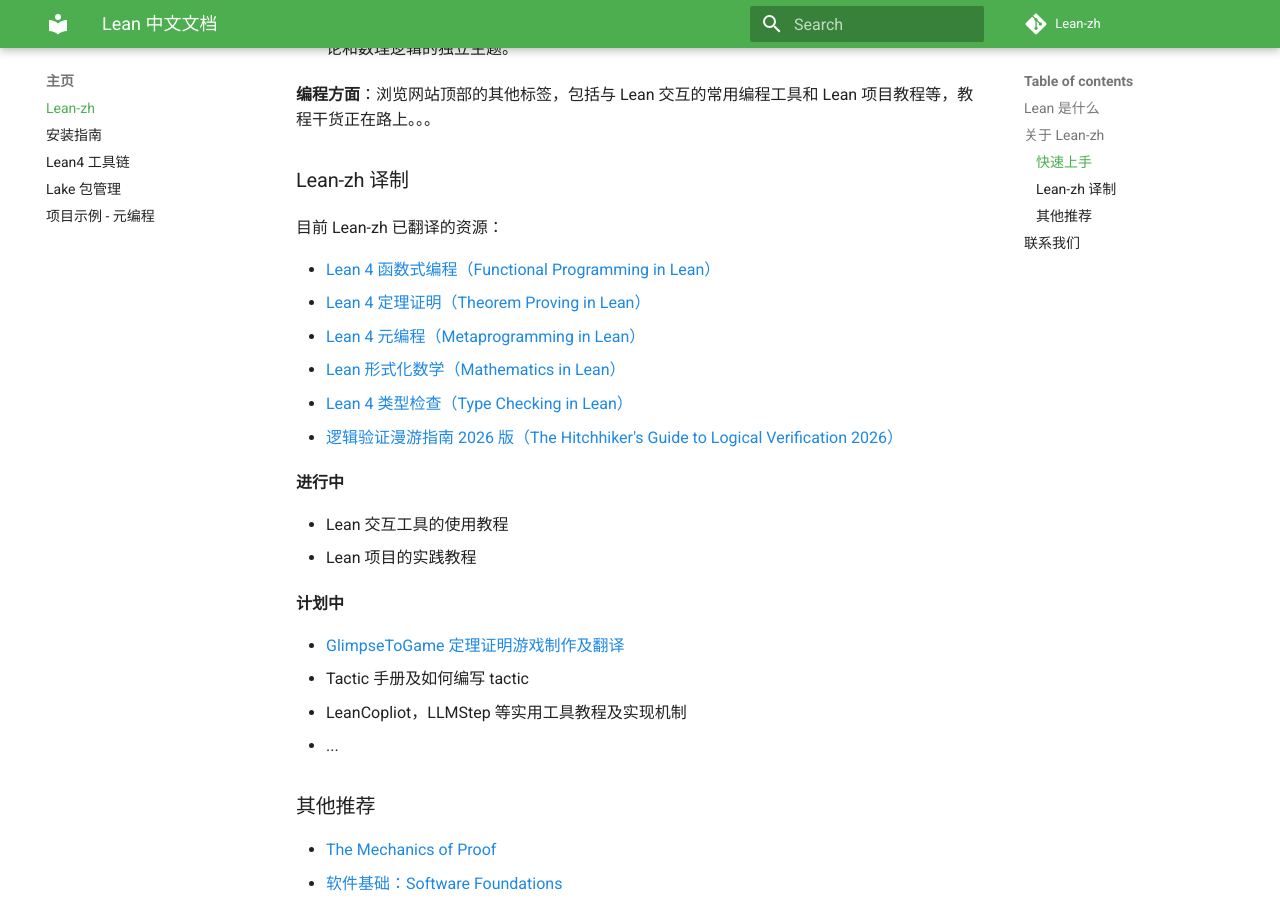
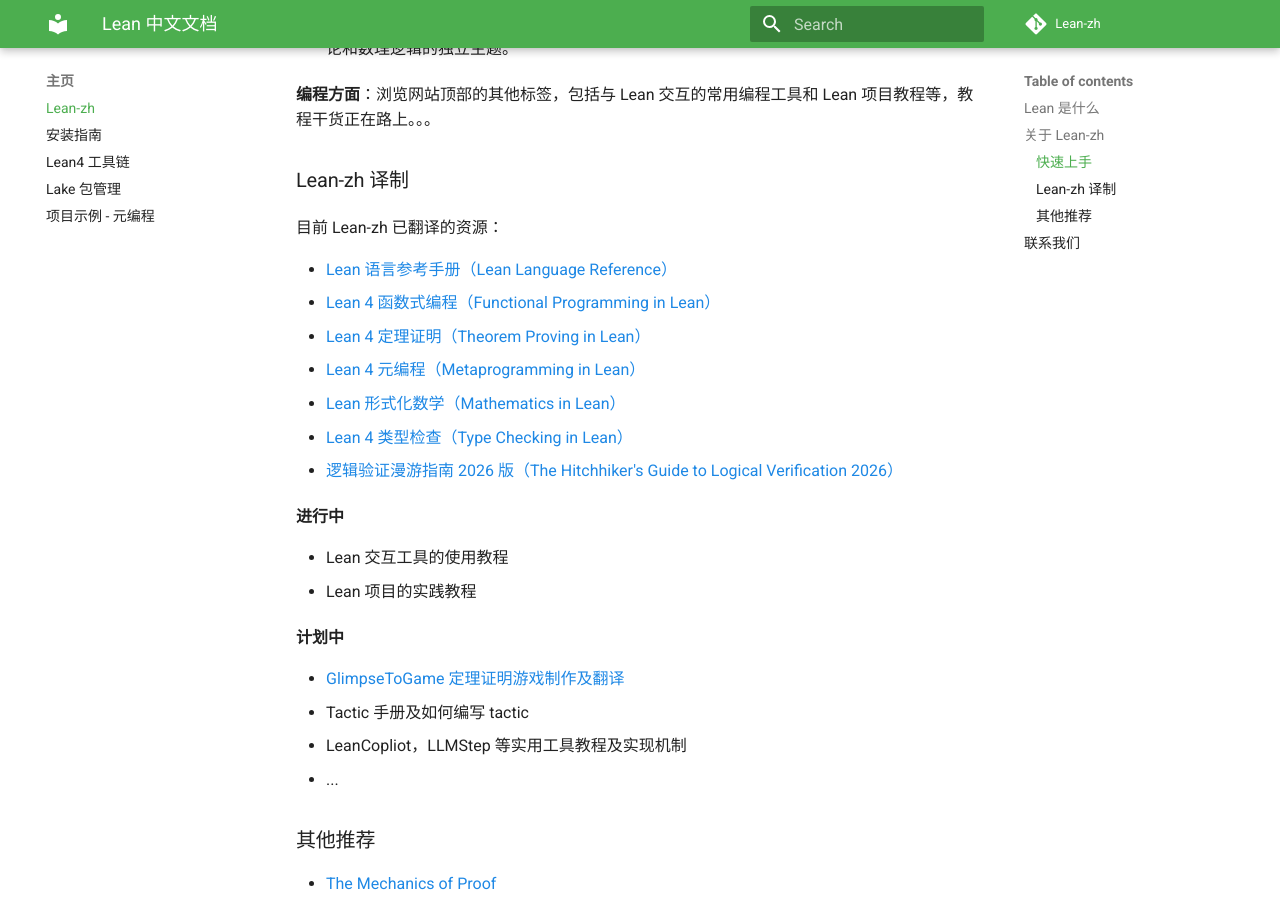
Before and after one commit to Lean-zh/lean-zh.github.io, an MkDocs documentation site: the page built from docs/index.md, in a window 1280 px wide and 900 px high, scrolled down 1067 px. Built offline with MkDocs 1.6.1 and Material for MkDocs 9.7.7, drawn with Linux system fonts in a browser that asks for light colours; comment, search, counter and statistics services are not loaded; the version menu is left out.

Commit message:
docs: list the Lean reference manual among translated resources (#21)

```diff
--- a/docs/index.md
+++ b/docs/index.md
@@ -52,6 +52,7 @@ Lean-zh 提供一个实践，交流，和知识分享的平台。如果你对 Le
 
 目前 Lean-zh 已翻译的资源：
 
+- [Lean 语言参考手册（Lean Language Reference）](/reference-manual/)
 - [Lean 4 函数式编程（Functional Programming in Lean）](/fp-lean-zh/)
 - [Lean 4 定理证明（Theorem Proving in Lean）](/tp-lean-zh/)
 - [Lean 4 元编程（Metaprogramming in Lean）](/mp-lean-zh/)
```
